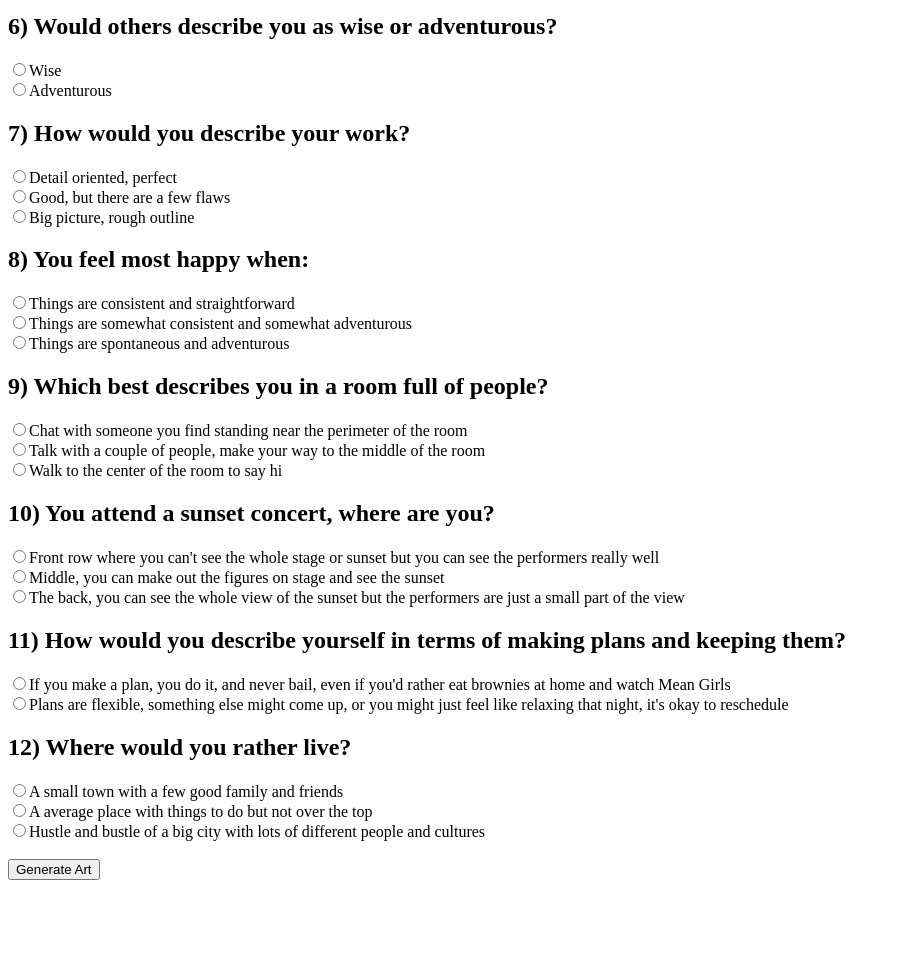
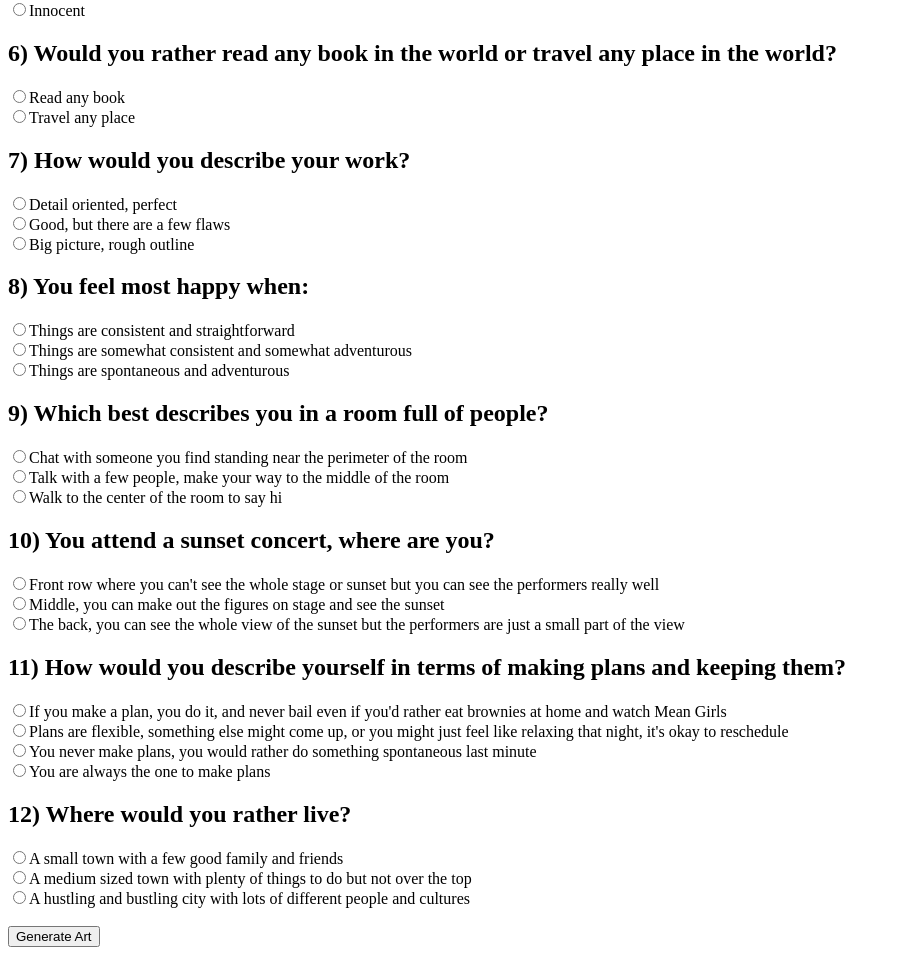
Before and after one commit to EliasAthey/AutoArt, a plain HTML site: page questions.html in a window 1280 px wide. Shown: the part 679-1634 px from the top of the page, without its empty margins (0-900 px from the left). Before the commit the page ends 1567 px from the top, so only its background shows below. Drawn offline with Linux system fonts and the light colour scheme.

Commit message:
Added script to questions.html that downloads the formatted answer file

```diff
--- a/questions.html
+++ b/questions.html
@@ -2,11 +2,38 @@
 <html>
 	<head>
 		<title>AutoArt Questionnaire</title>
+		<script type="text/javascript">
+			function genArt(){
+				var form = document.getElementById("questions");
+				var answer = form.q1.value;
+				answer = answer + form.q2.value;
+				answer = answer + form.q3.value;
+				answer = answer + form.q4.value;
+				answer = answer + form.q5.value;
+				answer = answer + form.q6.value;
+				answer = answer + form.q7.value;
+				answer = answer + form.q8.value;
+				answer = answer + form.q9.value;
+				answer = answer + form.q10.value;
+				answer = answer + form.q11.value;
+				answer = answer + form.q12.value;
+
+				var blob = new Blob([answer], {type:"text/plain;charset=utf-8"});
+				var url = window.URL.createObjectURL(blob);
+				var download = document.createElement("a");
+				download.download = "answers.txt";
+				download.href = url;
+				download.style.display = "none";
+				document.body.appendChild(download);
+				download.click()
+				document.body.removeChild(download);
+			}
+		</script>
 	</head>
 	<body>
 		<h1>AutoArt Questionnaire</h1><br>
 		<h2>1) If you were given two hours a day to do whatever you wanted, when would those hours be?</h2>
-		<form action="" method="">
+		<form action="" method="post" id="questions">
 			<input type="radio" name="q1" value="a">8:00 am - 10:00 am<br>
 			<input type="radio" name="q1" value="b">12:00 pm - 2:00 pm<br>
 			<input type="radio" name="q1" value="c">8:00 pm - 10:00 pm
@@ -20,17 +47,17 @@
 			<input type="radio" name="q3" value="a">Take risks<br>
 			<input type="radio" name="q3" value="b">Stay safe<br>
 
-			<h2>4) In tough times do you more often get through obstacles with hopefulness or reflection?</h2>
-			<input type="radio" name="q4" value="a">Hopefullness<br>
+			<h2>4) Do you prefer to overcome challenges by pushing through with energy and optimism, or taking a more careful approach by reflecting on past experiences?</h2>
+			<input type="radio" name="q4" value="a">Energy and optimism<br>
 			<input type="radio" name="q4" value="b">Reflection<br>
 
 			<h2>5) Would you rather be innocent or mysterious?</h2>
 			<input type="radio" name="q5" value="a">Mysterious<br>
 			<input type="radio" name="q5" value="b">Innocent<br>
 
-			<h2>6) Would others describe you as wise or adventurous?</h2>
-			<input type="radio" name="q6" value="a">Wise<br>
-			<input type="radio" name="q6" value="b">Adventurous<br>
+			<h2>6) Would you rather read any book in the world or travel any place in the world?</h2>
+			<input type="radio" name="q6" value="a">Read any book<br>
+			<input type="radio" name="q6" value="b">Travel any place<br>
 
 			<h2>7) How would you describe your work?</h2>
 			<input type="radio" name="q7" value="a">Detail oriented, perfect<br>
@@ -44,7 +71,7 @@
 
 			<h2>9) Which best describes you in a room full of people?</h2>
 			<input type="radio" name="q9" value="a">Chat with someone you find standing near the perimeter of the room<br>
-			<input type="radio" name="q9" value="b">Talk with a couple of people, make your way to the middle of the room<br>
+			<input type="radio" name="q9" value="b">Talk with a few people, make your way to the middle of the room<br>
 			<input type="radio" name="q9" value="c">Walk to the center of the room to say hi
 
 			<h2>10) You attend a sunset concert, where are you?</h2>
@@ -53,16 +80,18 @@
 			<input type="radio" name="q10" value="c">The back, you can see the whole view of the sunset but the performers are just a small part of the view
 
 			<h2>11) How would you describe yourself in terms of making plans and keeping them?</h2>
-			<input type="radio" name="q11" value="a">If you make a plan, you do it, and never bail, even if you&#39d rather eat brownies at home and watch Mean Girls<br>
+			<input type="radio" name="q11" value="a">If you make a plan, you do it, and never bail even if you&#39d rather eat brownies at home and watch Mean Girls<br>
 			<input type="radio" name="q11" value="b">Plans are flexible, something else might come up, or you might just feel like relaxing that night, it&#39s okay to reschedule<br>
+			<input type="radio" name="q11" value="c">You never make plans, you would rather do something spontaneous last minute<br>
+			<input type="radio" name="q11" value="d">You are always the one to make plans<br>
 
 			<h2>12) Where would you rather live?</h2>
 			<input type="radio" name="q12" value="a">A small town with a few good family and friends<br>
-			<input type="radio" name="q12" value="b">A average place with things to do but not over the top<br>
-			<input type="radio" name="q12" value="c">Hustle and bustle of a big city with lots of different people and cultures
+			<input type="radio" name="q12" value="b">A medium sized town with plenty of things to do but not over the top<br>
+			<input type="radio" name="q12" value="c">A hustling and bustling city with lots of different people and cultures
 
 			<br><br>
-			<input type="submit" value="Generate Art">
+			<button onclick="genArt()">Generate Art</button>
 		</form>
 
 
```
